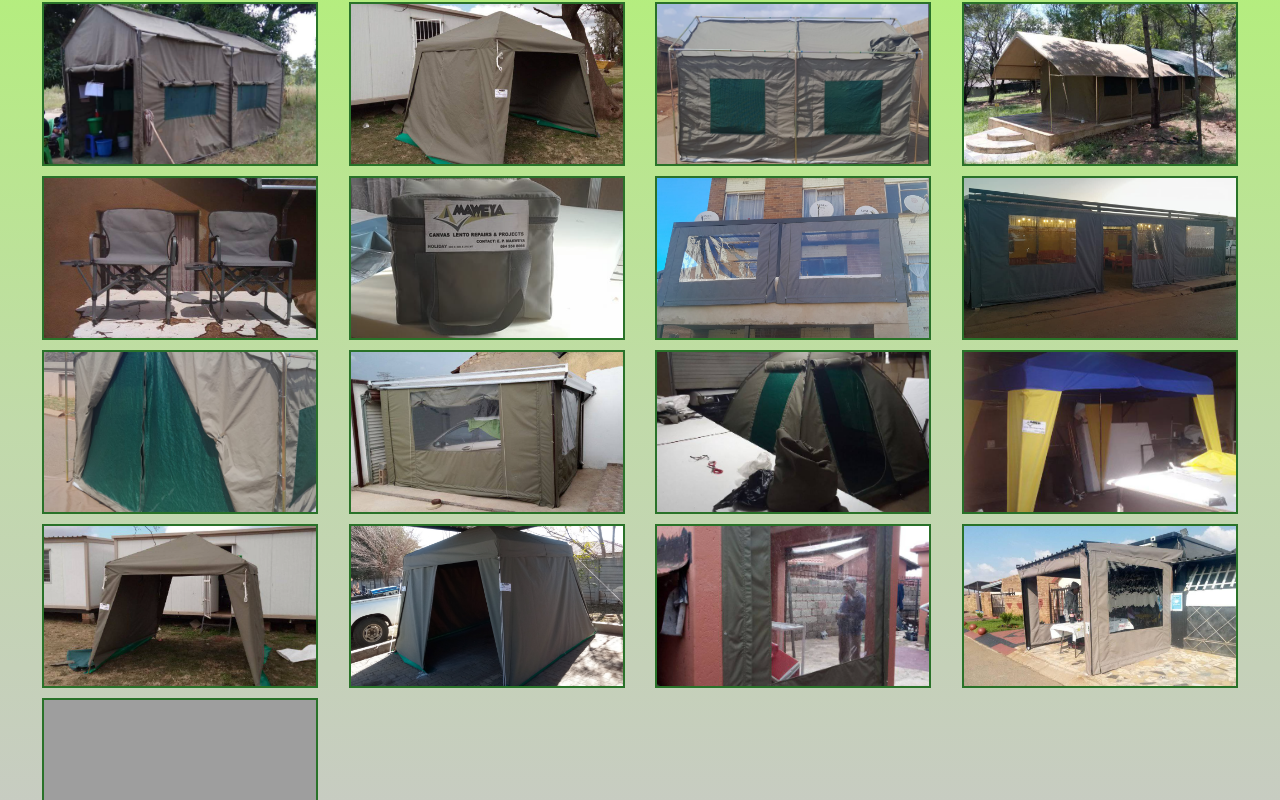
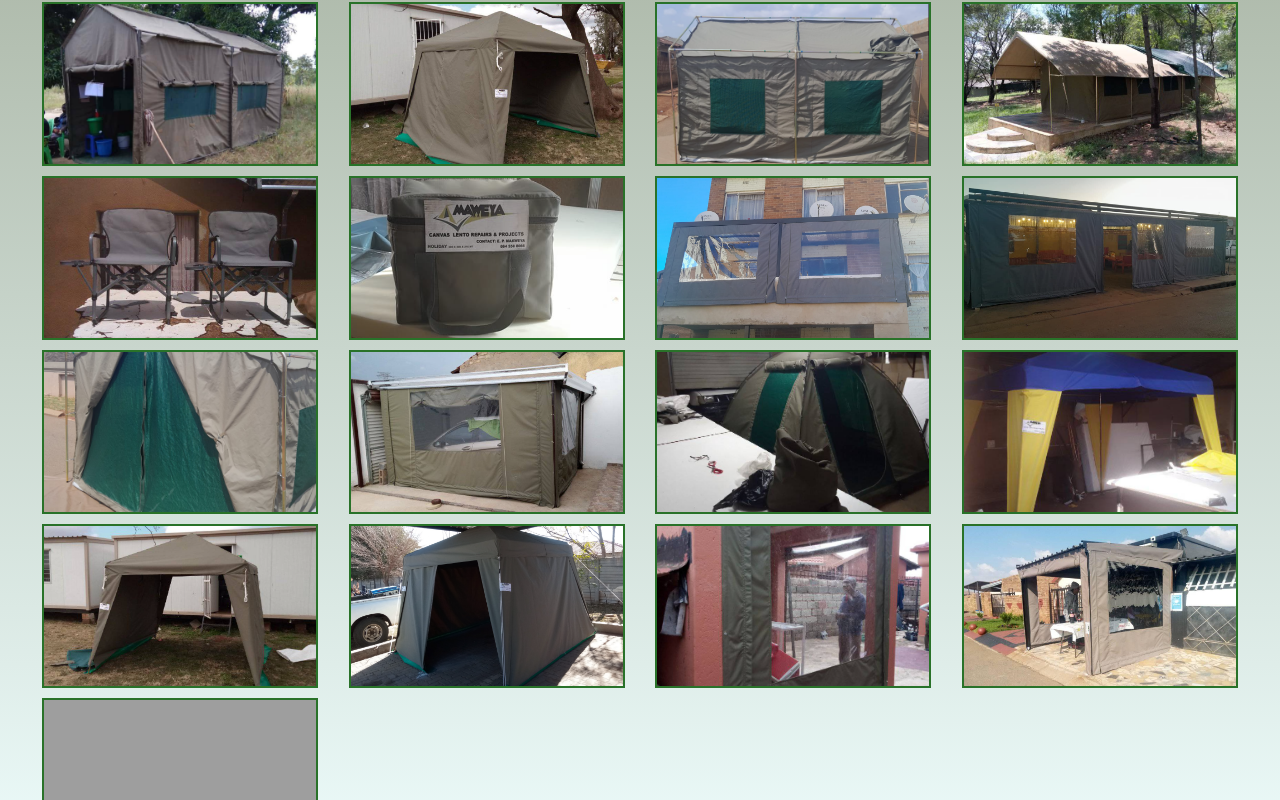
Before and after one commit to apesites/maweya, a plain HTML site: page gallery.html in a window 1280 px wide. Shown: the part 62-862 px from the top of the page. Drawn offline with Linux system fonts and the light colour scheme; grey boxes are pictures that could not be loaded; a web font is replaced by a local one.

Commit message:
Update gallery-page.css
updating background

```diff
--- a/styles/gallery-page.css
+++ b/styles/gallery-page.css
@@ -6,7 +6,7 @@
     align-items: center;
     padding-top: 4rem;
     padding-bottom: 3rem;
-    background: linear-gradient( rgb(179, 240, 121), rgb(193, 218, 170), rgb(201, 200, 200));
+    background: linear-gradient(rgba(155, 169, 150, 0.826), azure);
 }
 .gallery-inner{
     width: 95%;
```
